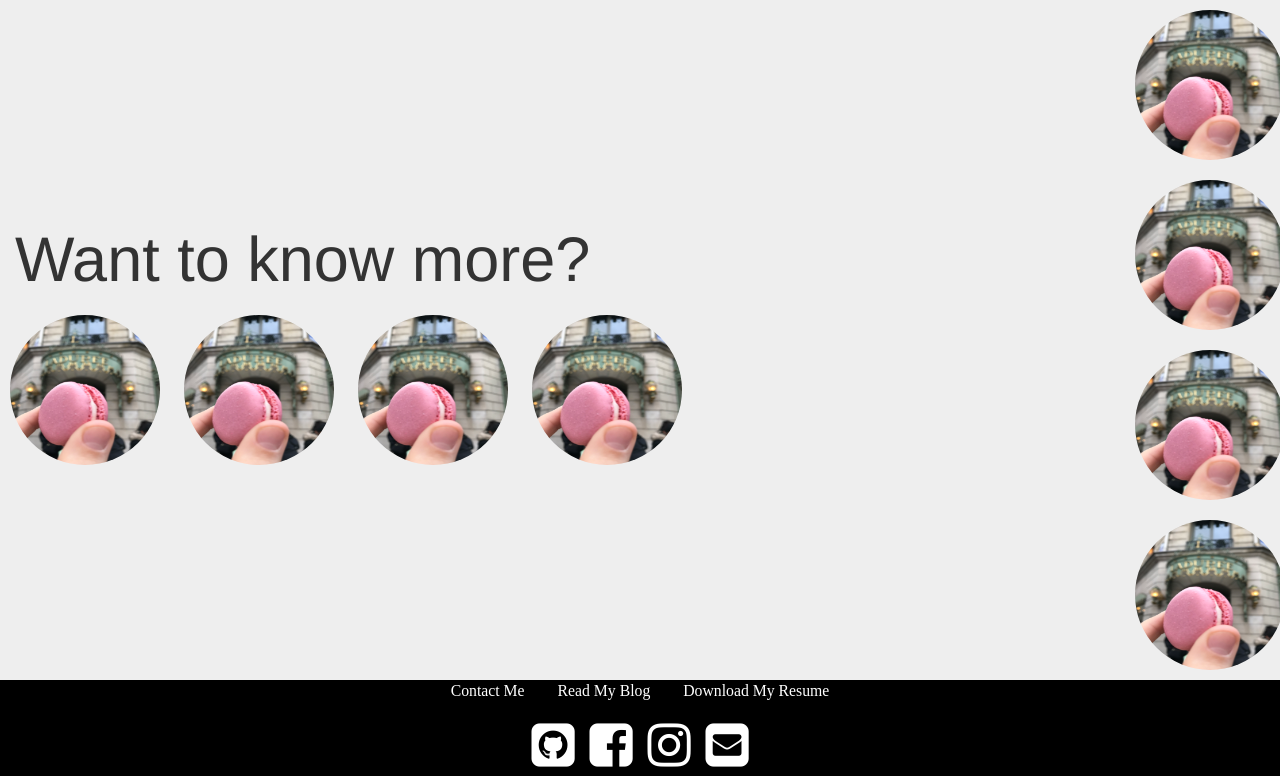
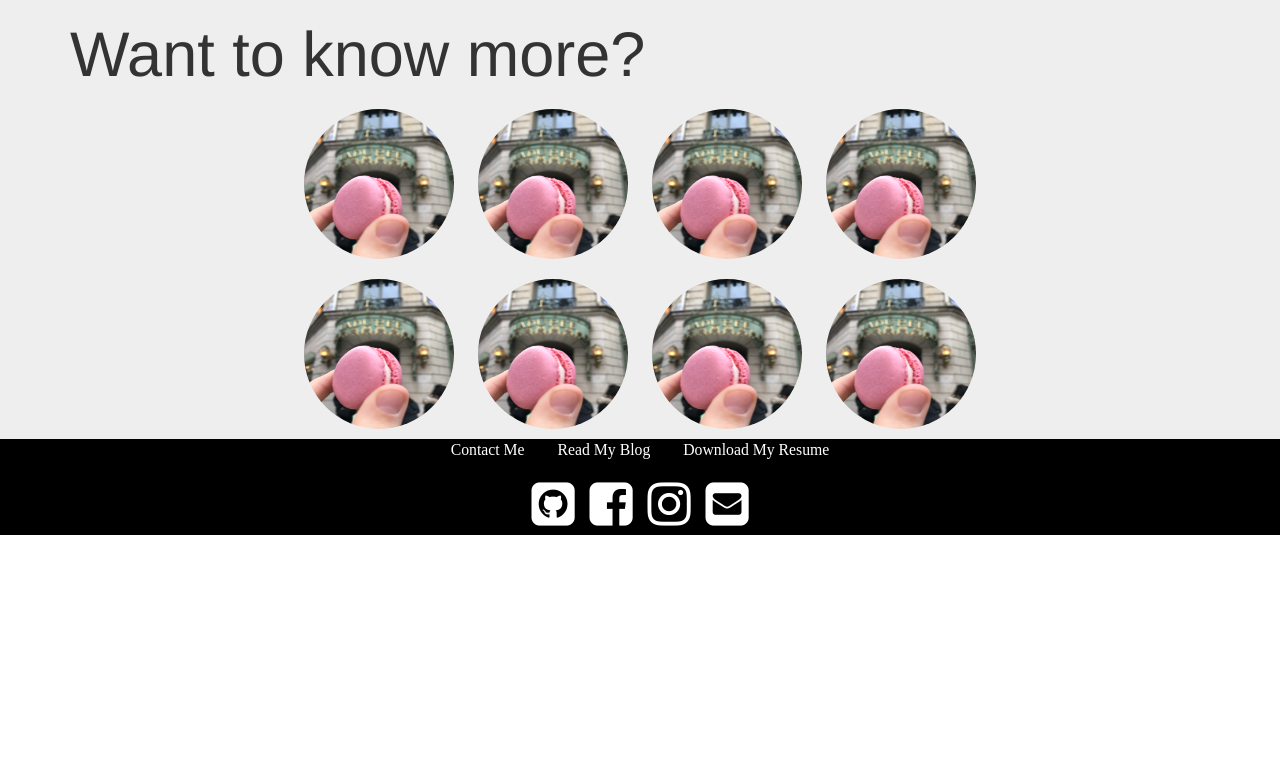
Before and after one commit to pfrank7/pfrank7.github.io, a Jekyll site: the page built from index.html, in a window 1280 px wide. Shown: the part 1000-1776 px from the top of the page. Built offline with Jekyll 4.4.1, drawn with Linux system fonts in a browser that asks for light colours; nearby versions of some CDN libraries; after the commit the page ends 1535 px from its top, so only the background shows below that.

Commit message:
Update index.html

```diff
--- a/index.html
+++ b/index.html
@@ -91,26 +91,17 @@ title: Paige Frank
 			<div class = "header">
 				<h1> Want to know more? </h1>
 			</div>
-			<div class = "row">
+			<div class = "row text-center">
 				<img src="../photos/IMG_7969.jpg" class="img-circle" alt="Plaquat Design Team" width="150" height="150">
 				<img src="../photos/IMG_7969.jpg" class="img-circle" alt="Plaquat Design Team" width="150" height="150">
 				<img src="../photos/IMG_7969.jpg" class="img-circle" alt="Plaquat Design Team" width="150" height="150">
 				<img src="../photos/IMG_7969.jpg" class="img-circle" alt="Plaquat Design Team" width="150" height="150">
 			</div>
-			</div>
-			<div class = "row">
-				<div id = "marg_img">
+			<div class = "row text-center">
 				<img src="../photos/IMG_7969.jpg" class="img-circle" alt="Plaquat Design Team" width="150" height="150">
-				</div>
-				<div id = "marg_img">
 				<img src="../photos/IMG_7969.jpg" class="img-circle" alt="Plaquat Design Team" width="150" height="150">
-				</div>
-				<div id = "marg_img">
 				<img src="../photos/IMG_7969.jpg" class="img-circle" alt="Plaquat Design Team" width="150" height="150">
-				</div>
-				<div id = "marg_img">
 				<img src="../photos/IMG_7969.jpg" class="img-circle" alt="Plaquat Design Team" width="150" height="150">
-				</div>
 			</div>
 		</div>
 	</section>
```
